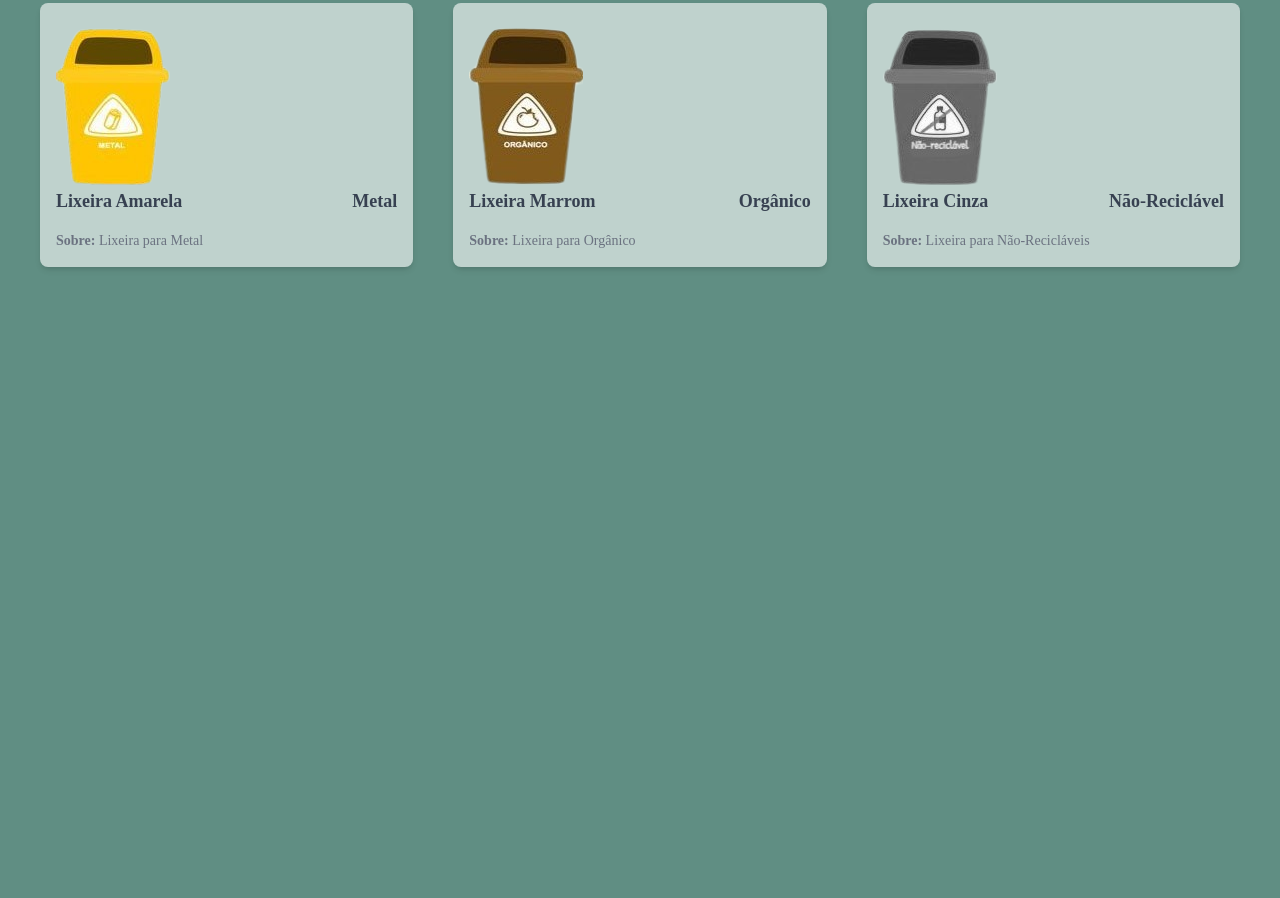
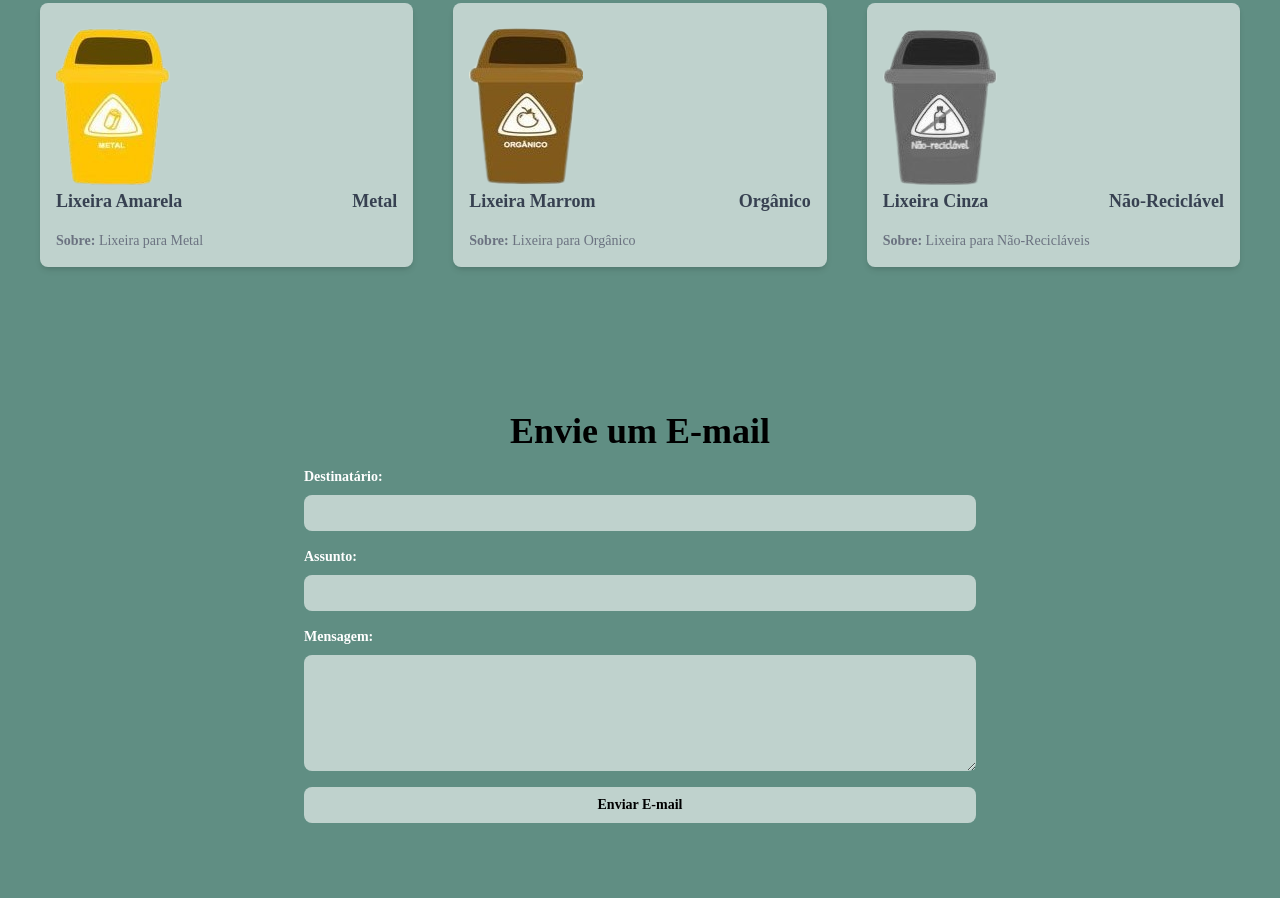
Before and after one commit to alessandrojunior1/projeto-cinecicla, a plain HTML site: page index.html in a window 1280 px wide. Shown: the part 1399-2297 px from the top of the page. Before the commit the page ends 1810 px from the top, so only its background shows below. Drawn offline with nearby package versions, Linux system fonts and the light colour scheme.

Commit message:
Criei a área de email

```diff
--- a/index.html
+++ b/index.html
@@ -77,23 +77,32 @@
 
   </section>
 
+  <footer class="mt-[6.5rem] pb-[75px]">
+    <div class="max-w-2xl mx-auto">
+      <h1 class="text-4xl text-center font-bold mb-4">Envie um E-mail</h1>
+      <form id="emailForm" class="flex flex-col gap-4">
+        <div class="flex flex-col gap-2">
+          <label for="recipient" class="text-white font-bold text-sm">Destinatário:</label>
+          <input type="email" id="recipient" required class="rounded-lg bg-white bg-opacity-60 text-black p-2 text-sm">
+        </div>
+
+        <div class="flex flex-col gap-2">
+          <label for="subject" class="text-white font-bold text-sm">Assunto:</label>
+          <input type="text" id="subject" required class="rounded-lg bg-white bg-opacity-60 text-black p-2 text-sm">
+        </div>
+
+        <div class="flex flex-col gap-2">
+          <label for="message" class="text-white font-bold text-sm">Mensagem:</label>
+          <textarea id="message" rows="5" cols="30" required class="rounded-lg bg-white bg-opacity-60 text-black p-2 text-sm"></textarea>
+        </div>
+
+        <input type="submit" value="Enviar E-mail" class="bg-white bg-opacity-60 text-black font-bold py-2 px-4 rounded-lg hover:bg-gray-100 text-sm">
+      </form>
+    </div>
+  </footer>
+
   </main>
 
-  <footer class="mt-[6.5rem]">
-    <!-- <h1>Envie um E-mail</h1>
-    <form id="emailForm">
-        <label for="recipient">Destinatário:</label>
-        <input type="email" id="recipient" required><br><br>
-
-        <label for="subject">Assunto:</label>
-        <input type="text" id="subject" required><br><br>
-
-        <label for="message">Mensagem:</label><br>
-        <textarea id="message" rows="5" cols="30" required></textarea><br><br>
-
-        <input type="submit" value="Enviar E-mail">
-    </form> -->
-  </footer>
 
 </body>
 </html>
```
